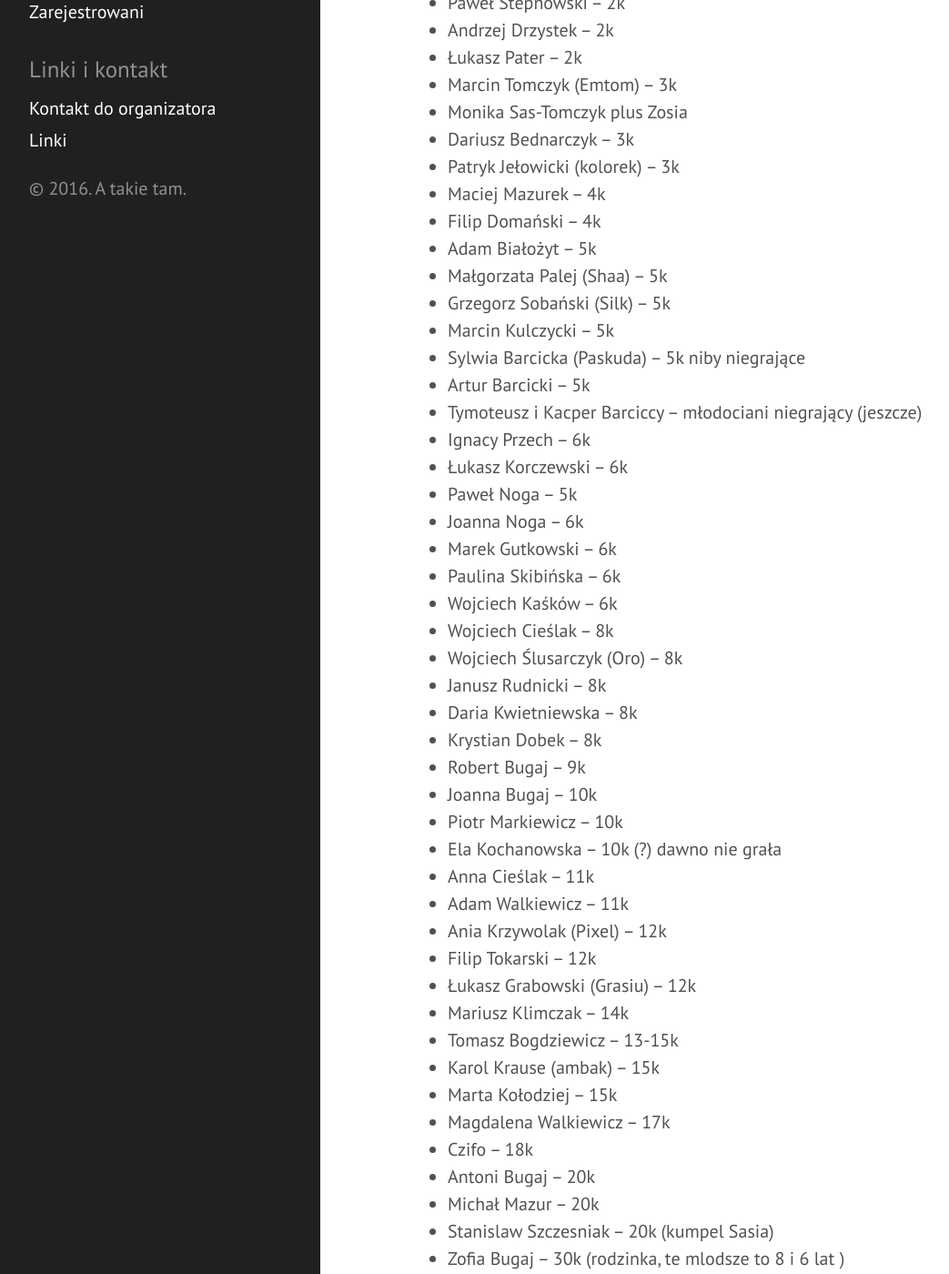
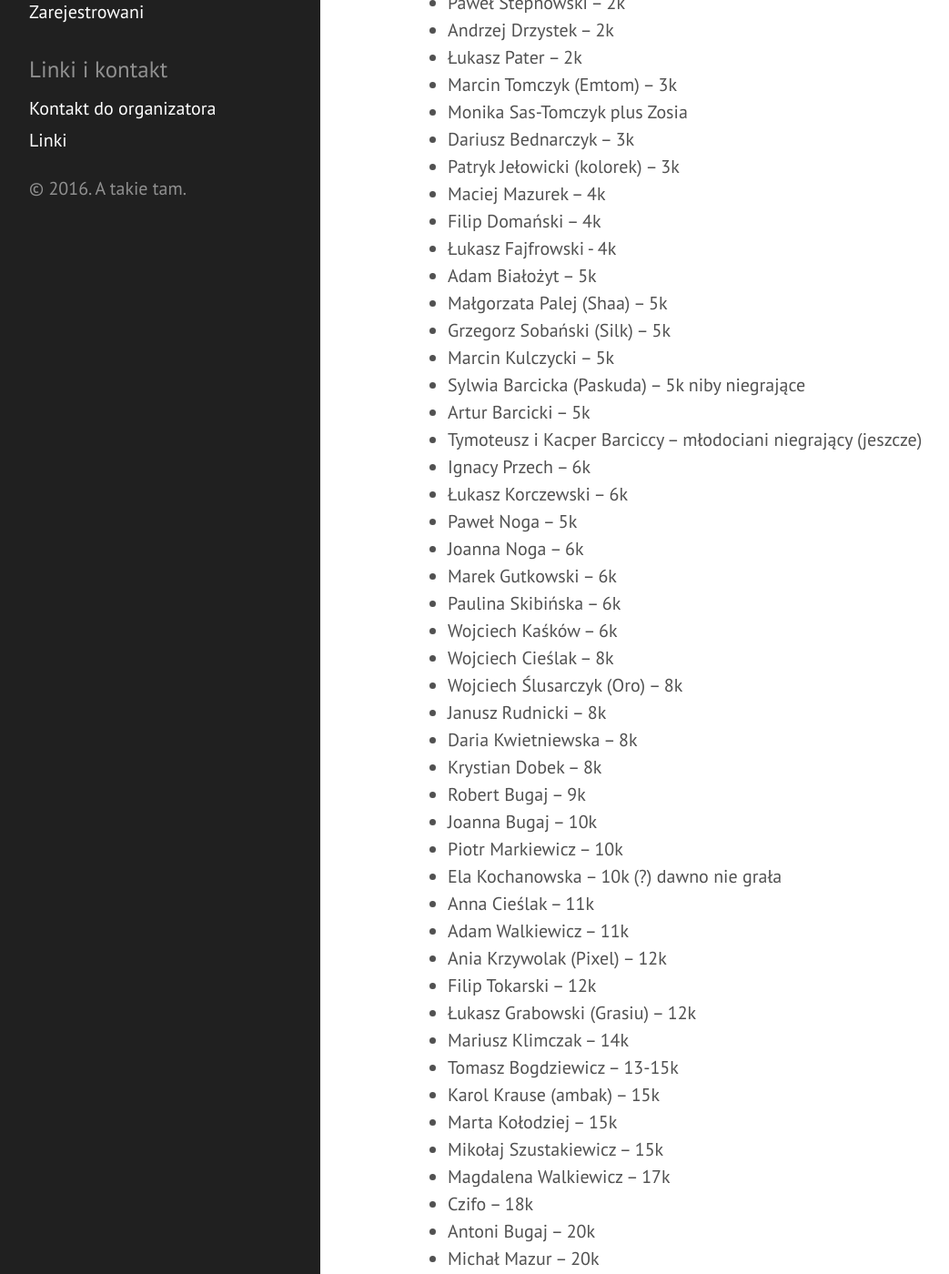
Before and after one commit to tasuki/lsg, a Jekyll site: the page built from zarejestrowani.md, in a window 1280 px wide and 1400 px high, scrolled down 700 px. Shown: the whole window at 91% size, without its empty margins (8-1051 px from the left). Built offline with Jekyll 4.4.1, drawn with Linux system fonts in a browser that asks for light colours; some of the changed text lies outside the part shown.

Commit message:
Nowi ludzie

```diff
--- a/zarejestrowani.md
+++ b/zarejestrowani.md
@@ -32,6 +32,7 @@ Zarejestrowani uczestnicy (mniej więcej wg siły):
 - Patryk Jełowicki (kolorek) -- 3k
 - Maciej Mazurek -- 4k
 - Filip Domański -- 4k
+- Łukasz Fajfrowski - 4k
 - Adam Białożyt -- 5k
 - Małgorzata Palej (Shaa) -- 5k
 - Grzegorz Sobański (Silk) -- 5k
@@ -64,14 +65,16 @@ Zarejestrowani uczestnicy (mniej więcej wg siły):
 - Tomasz Bogdziewicz -- 13-15k
 - Karol Krause (ambak) -- 15k
 - Marta Kołodziej -- 15k
+- Mikołaj Szustakiewicz -- 15k
 - Magdalena Walkiewicz -- 17k
 - Czifo -- 18k
 - Antoni Bugaj -- 20k
 - Michał Mazur -- 20k
+- January Chlebowicz -- 25k
 - Stanislaw Szczesniak -- 20k (kumpel Sasia)
 - Zofia Bugaj -- 30k (rodzinka, te mlodsze to 8 i 6 lat )
 - Rafał Bzoma (Bzyku) -- bezsilny ale mnie dupę złoi jak nic -- mam mu wpisać siłę MU
 - Magdalena Zaremba
 - Adam Lis -- nie gra
 
-stan 29 czerwca
+stan 4 lipca
```
